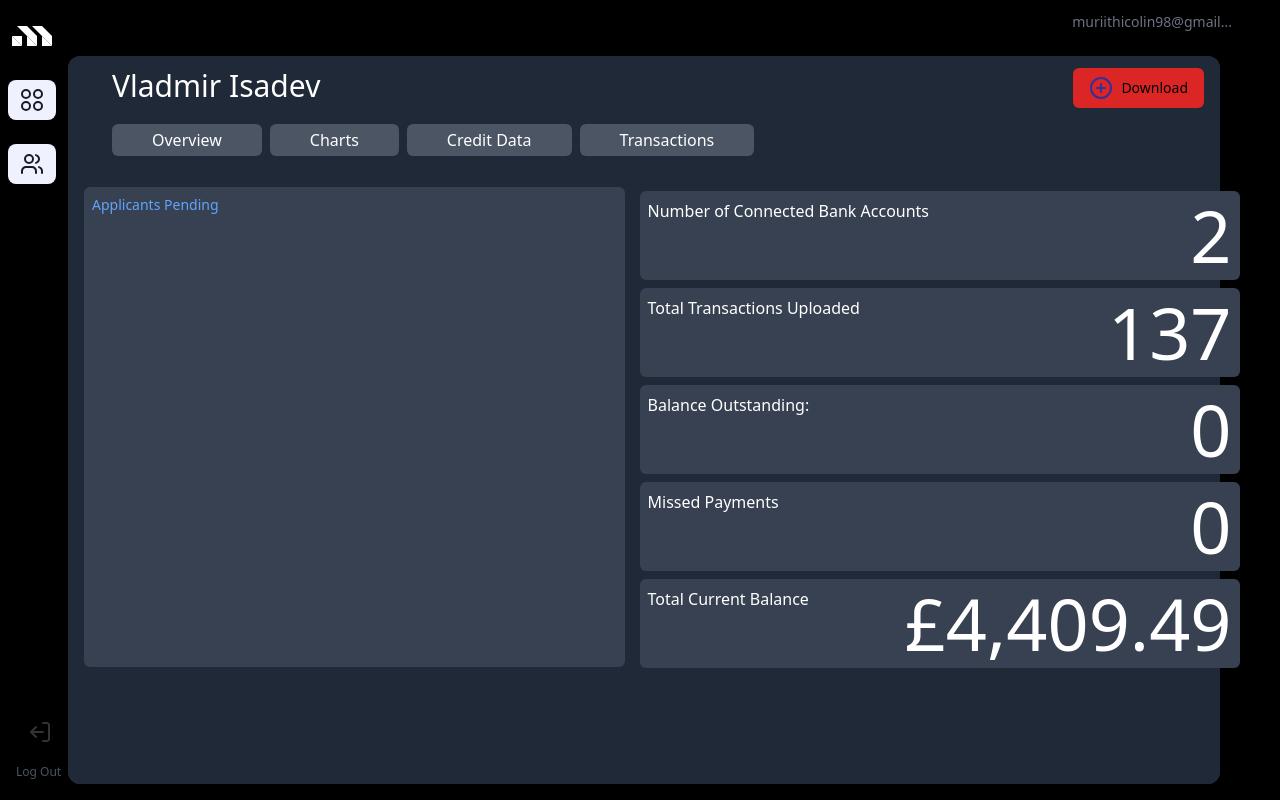
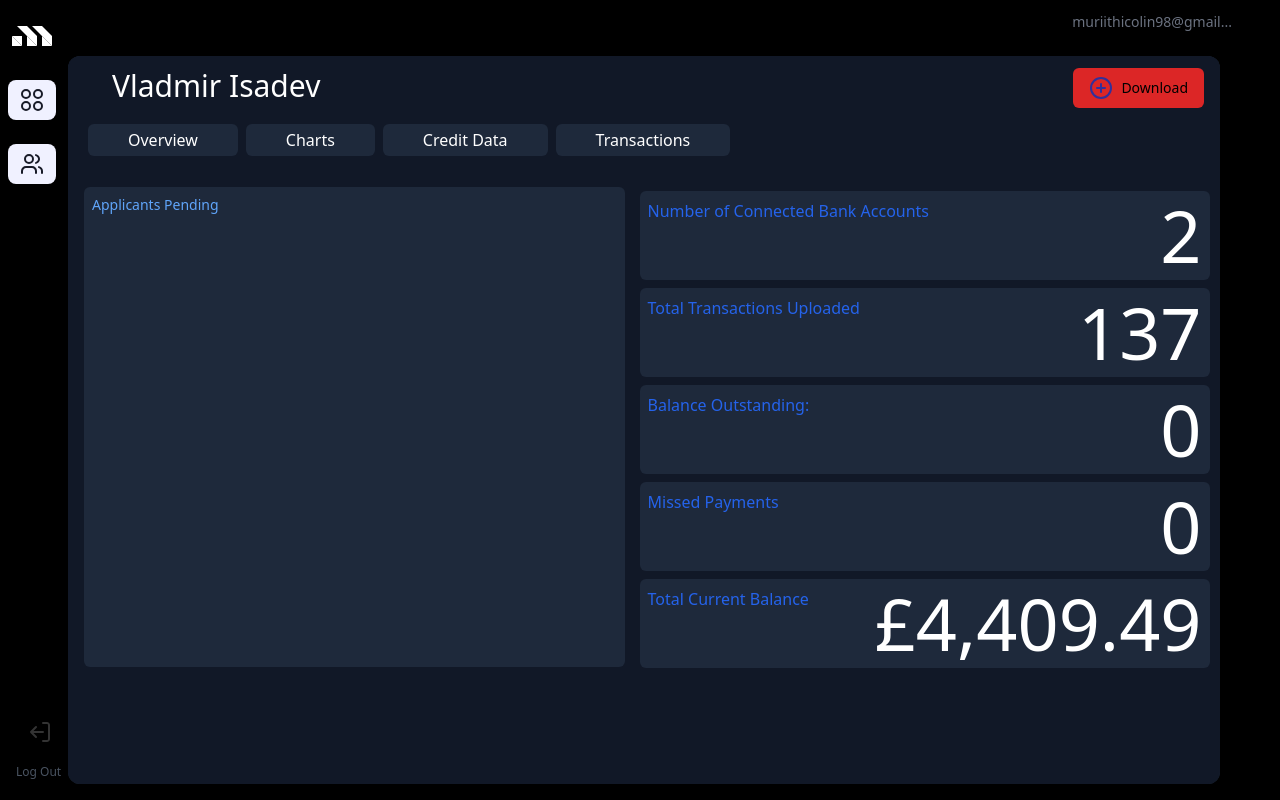
Before and after one commit to AnkhColo/mortgage-bloc, a React (Create React App) app: page /employees in a window 1280 px wide. Built offline with nearby package versions, Linux system fonts and the light colour scheme.

Commit message:
Updates_2.0

```diff
--- a/src/pages/Dashboards.js
+++ b/src/pages/Dashboards.js
@@ -7,46 +7,36 @@ const Dashboards = () => {
   const [completedApp, setCompletedApp] = useState(0);
 
   return (
-    <div className=" fixed top-[-1] bottom-1 left-14 right-1 h-[91%] w-[90%] bg-gray-800 rounded-xl m-3 px-3 py-5 flex justify-center items-center font-arial">
+    <div className=" fixed top-[-1] bottom-1 left-14 right-1 h-[91%] w-[90%] bg-gray-900 rounded-xl m-3 px-3 py-5 flex justify-center items-center font-arial">
       <p className="text-3xl text-white absolute top-3 left-11">Lender Admin</p>
       <button className=" flex items-center text-sm absolute top-3 right-4 bg-red-600 rounded-md px-4 py-2">
         <PlusIcon className="mr-2" />
         <div>Invite Employee</div>
       </button>
-      <div className="absolute flex my-12 mx-7 p-2 top-3 left-1">
-        <p className="px-10 mx-1 py-1 rounded-md bg-gray-600">Dashboard</p>
-        <p className="px-10 mx-1 py-1 rounded-md bg-gray-600">Employees</p>
+      <div className="absolute flex my-12 mx-7 p-2 top-3 left-1 text-white">
+        <p className="px-10 mx-1 py-1 rounded-md bg-slate-800">Dashboard</p>
+        <p className="px-10 mx-1 py-1 rounded-md bg-slate-800">Employees</p>
       </div>
       {/* <div className=" absolute flex mx-2 top-16 right-5 px-2">
         <p className="px-3">Reset User Password</p>
         <input type="text" placeholder="Search" className="rounded-lg" />
       </div> */}
       <div className="w-full  grid grid-flow-col grid-cols-3 px-8">
-        <div className="relative top-[10%] rounded-md bg-gray-700 text-white px-[40px] py-[270px] mr-2">
-          <div className="absolute top-2 text-sm left-2 text-blue-400">
-            Transactions
-          </div>
-          <div className="absolute bottom-2 right-2 text-7xl">
-            {transactions}
-          </div>
-        </div>
-        <div className="relative top-[10%] rounded-md bg-gray-700 text-white p-6 px-[40px] py-[200px] mr-2">
-          <div className="absolute top-2 text-sm left-2 text-blue-400">
-            Applicants Pending
-          </div>
-          <div className="absolute bottom-2 right-2 text-7xl">{pendingApp}</div>
-        </div>
-        <div className="relative top-[10%] rounded-md bg-gray-700 text-white p-6 px-[40px] py-[200px] mr-2">
-          <div className="absolute top-2 text-sm left-2 text-blue-400">
-            Applicants Completed
-          </div>
-          <div className="absolute bottom-2 right-2 text-7xl">
-            {completedApp}
-          </div>
-        </div>
+        <Board title={"Transactions"} value={transactions} />
+        <Board title={"Applicants Pending"} value={pendingApp} />
+        <Board title={"Applicants Completed"} value={completedApp} />
       </div>
     </div>
   );
 };
 
 export default Dashboards;
+
+const Board = ({ title, value }) => {
+  return (
+    <div className="relative top-[10%] rounded-md bg-gray-800 text-white p-6 px-[40px] py-[250px] mr-2">
+      <div className="absolute top-2 text-sm left-2 text-blue-400">{title}</div>
+      <div className="absolute bottom-2 right-2 text-7xl">{value}</div>
+    </div>
+  );
+};
--- a/src/pages/Employees.js
+++ b/src/pages/Employees.js
@@ -5,7 +5,7 @@ export default function Employees() {
   return (
     <div className=" fixed top-[-1] bottom-1 left-14 right-1 h-[91%] w-[90%] bg-gray-800 rounded-xl m-3 px-3 py-5 flex justify-center items-center font-arial">
       <div
-        className=" fixed top-[-1] bottom-1 left-14 right-1 h-[91%] w-[90%] bg-gray-800 rounded-xl
+        className=" fixed top-[-1] bottom-1 left-14 right-1 h-[91%] w-[90%] bg-gray-900 rounded-xl
       m-3 px-3 py-5 flex justify-center items-center font-arial text-white"
       >
         {/* Section 1 - Header elements */}
@@ -16,11 +16,13 @@ export default function Employees() {
           <PlusIcon className="mr-2" />
           <div>Download</div>
         </button>
-        <div className="absolute flex my-12 mx-7 p-2 top-3 left-1">
-          <p className="px-10 mx-1 py-1 rounded-md bg-gray-600">Overview</p>
-          <p className="px-10 mx-1 py-1 rounded-md bg-gray-600">Charts</p>
-          <p className="px-10 mx-1 py-1 rounded-md bg-gray-600">Credit Data</p>
-          <p className="px-10 mx-1 py-1 rounded-md bg-gray-600">Transactions</p>
+        <div className="absolute flex my-12 mx-4 py-2  top-3 left-0">
+          <p className="px-10 mx-1 py-1 rounded-md bg-slate-800">Overview</p>
+          <p className="px-10 mx-1 py-1 rounded-md bg-slate-800">Charts</p>
+          <p className="px-10 mx-1 py-1 rounded-md bg-slate-800">Credit Data</p>
+          <p className="px-10 mx-1 py-1 rounded-md bg-slate-800">
+            Transactions
+          </p>
         </div>
 
         {/* Section 2 - Grid elements */}
@@ -34,10 +36,11 @@ export default function Employees() {
               <Section title={"Total Current Balance"} value={"£4,409.49"} />
             </div>
           </div>
-          <div className="absolute top-[18%] rounded-md bg-gray-700 text-white w-[47%]  px-[100px] py-[240px] mr-2 ml-4 left-0">
+          <div className="absolute top-[18%] rounded-md bg-slate-800 text-white w-[47%]  px-[100px] py-[240px] mr-2 ml-4 left-0">
             <div className="absolute top-2 text-sm left-2 text-blue-400">
               Applicants Pending
             </div>
+            <div></div>
           </div>
         </div>
       </div>
@@ -48,8 +51,8 @@ export default function Employees() {
 function Section({ title, value }) {
   return (
     <>
-      <div className="relative rounded-md my-1 bg-gray-700 w-[600px] h-[89px]">
-        <div className="absolute top-2 left-2">{title}</div>
+      <div className="relative rounded-md my-1 bg-slate-800 w-[570px] h-[89px]">
+        <div className="absolute top-2 left-2 text-blue-600">{title}</div>
         <div className="text-7xl absolute right-2 top-2 ">{value}</div>
       </div>
     </>
```
Also changed, not shown: src/pages/DashBoards/Employee.jsx (deleted), src/pages/Employee.jsx (added).
